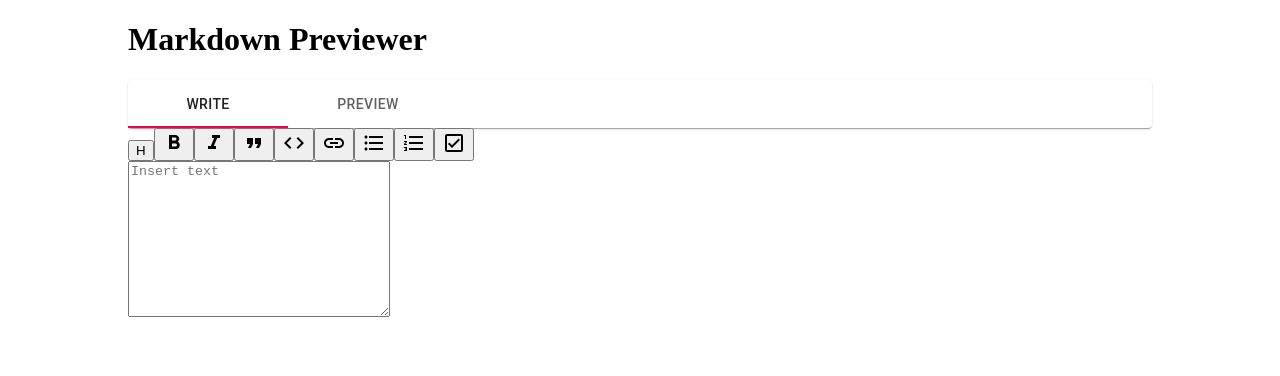
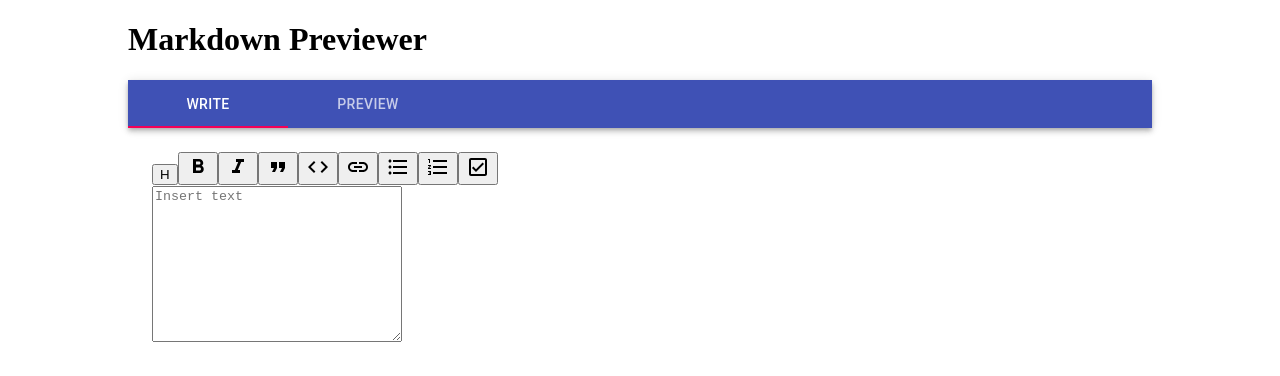
Before and after one commit to mritunjaysaha/markdown-previewer, a React (Create React App) app: page / in a window 1280 px wide. Shown: the top 376 px of the page. Built offline with nearby package versions, Linux system fonts and the light colour scheme.

Commit message:
replaced browser router with material-ui simple tabs

```diff
--- a/package.json
+++ b/package.json
@@ -12,7 +12,8 @@
     "react": "^16.13.1",
     "react-dom": "^16.13.1",
     "react-router-dom": "^5.2.0",
-    "react-scripts": "3.4.1"
+    "react-scripts": "3.4.1",
+    "react-swipeable-views": "^0.13.9"
   },
   "scripts": {
     "start": "react-scripts start",
--- a/src/App.js
+++ b/src/App.js
@@ -14,7 +14,7 @@
 import Tabs from "@material-ui/core/Tabs";
 import Tab from "@material-ui/core/Tab";
 import { BrowserRouter, Switch, Route, Link } from "react-router-dom";
-
+import SimpleTabs from "./tabs.component";
 const useStyles = makeStyles({
     root: {
         flexGrow: 1,
@@ -159,41 +159,25 @@
     function PreviewArea() {
         return (
             <div className="input-textarea-container">
-                <h3>Markdown text</h3>
                 <div className="container-textarea"></div>
-                <div>
-                    <h3>Preview</h3>
-                    <div
-                        className="preview"
-                        dangerouslySetInnerHTML={{ __html: marked(text) }}
-                    ></div>
-                    <p>
-                        Lorem ipsum dolor sit amet consectetur, adipisicing
-                        elit. Omnis debitis totam similique ipsum, praesentium
-                        expedita aperiam aliquam unde magnam quod.
-                    </p>
-                </div>
+                <div
+                    className="preview"
+                    dangerouslySetInnerHTML={{ __html: marked(text) }}
+                ></div>
             </div>
         );
     }
-    const pathMap = ["/", "/preview"];
+
     return (
         <div className="App">
             <h1>Markdown Previewer</h1>
-            <BrowserRouter>
-                <Paper className={classes.root}>
-                    <Tabs value={currentTab} onChange={handleTabs}>
-                        {" "}
-                        {console.log(currentTab)}
-                        <Tab label="Write" component={Link} to={pathMap[0]} />
-                        <Tab label="Preview" component={Link} to={pathMap[1]} />
-                    </Tabs>
-                </Paper>
-                <Switch>
-                    <Route exact path={pathMap[0]} component={TextArea} />
-                    <Route path={pathMap[1]} component={PreviewArea} />
-                </Switch>
-            </BrowserRouter>
+
+            <SimpleTabs
+                write={TextArea}
+                tab1={"Write"}
+                preview={PreviewArea}
+                tab2={"Preview"}
+            />
         </div>
     );
 }
--- /dev/null
+++ b/src/tabs.component.js
@@ -0,0 +1,77 @@
+import React from "react";
+import PropTypes from "prop-types";
+import { makeStyles } from "@material-ui/core/styles";
+import AppBar from "@material-ui/core/AppBar";
+import Tabs from "@material-ui/core/Tabs";
+import Tab from "@material-ui/core/Tab";
+import Typography from "@material-ui/core/Typography";
+import Box from "@material-ui/core/Box";
+
+function TabPanel(props) {
+    const { children, value, index, ...other } = props;
+
+    return (
+        <div
+            role="tabpanel"
+            hidden={value !== index}
+            id={`simple-tabpanel-${index}`}
+            aria-labelledby={`simple-tab-${index}`}
+            {...other}
+        >
+            {value === index && (
+                <Box p={3}>
+                    <Typography>{children}</Typography>
+                </Box>
+            )}
+        </div>
+    );
+}
+
+TabPanel.propTypes = {
+    children: PropTypes.node,
+    index: PropTypes.any.isRequired,
+    value: PropTypes.any.isRequired,
+};
+
+function a11yProps(index) {
+    return {
+        id: `simple-tab-${index}`,
+        "aria-controls": `simple-tabpanel-${index}`,
+    };
+}
+
+const useStyles = makeStyles((theme) => ({
+    root: {
+        flexGrow: 1,
+        backgroundColor: theme.palette.background.paper,
+    },
+}));
+
+export default function SimpleTabs(props) {
+    const classes = useStyles();
+    const [value, setValue] = React.useState(0);
+
+    const handleChange = (event, newValue) => {
+        setValue(newValue);
+    };
+
+    return (
+        <div className={classes.root}>
+            <AppBar position="static">
+                <Tabs value={value} onChange={handleChange}>
+                    <Tab label={props.tab1} {...a11yProps(0)} />
+                    <Tab label={props.tab2} {...a11yProps(1)} />
+                </Tabs>
+            </AppBar>
+            <TabPanel value={value} index={0}>
+                {props.write()}
+            </TabPanel>
+            <TabPanel value={value} index={1}>
+                {props.preview()}
+            </TabPanel>
+            <TabPanel value={value} index={2}>
+                Item Three
+            </TabPanel>
+        </div>
+    );
+}
```
Also changed, not shown: 1 other file (tests, documents, lock files or other folders).
